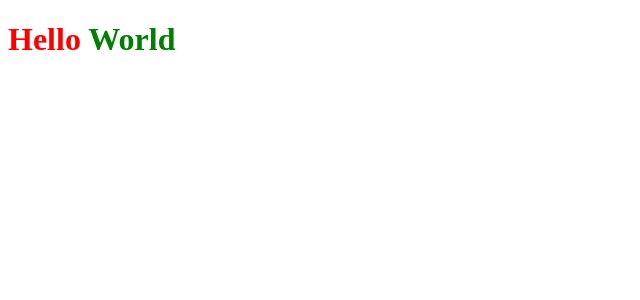
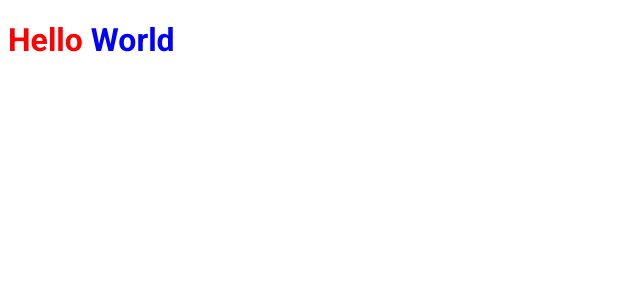
Before and after one commit to williamwhang/primeiro-projeto-next, a Next.js app: page / in a window 1280 px wide. Shown: the top 300 px of the page, without its empty margins (0-640 px from the left). Built offline with nearby package versions, Linux system fonts and the light colour scheme.

Commit message:
Configurando fonte externa

```diff
--- /dev/null
+++ b/src/pages/_document.tsx
@@ -0,0 +1,20 @@
+import Document, { Html, Head, Main, NextScript } from 'next/document'
+
+export default class MyDocument extends Document {
+    render() {
+        return (
+            <Html>
+                <Head>
+                    <link rel="preconnect" href="https://fonts.gstatic.com" />
+                    <link href="https://fonts.googleapis.com/css2?family=Roboto:wght@400;700;900&display=swap" rel="stylesheet" />
+
+                  <title>ignews</title>
+                </Head>
+                <body>
+                    <Main />
+                    <NextScript />
+                </body>
+                </Html>
+        )
+    }
+}
--- a/src/styles/home.module.scss
+++ b/src/styles/home.module.scss
@@ -1,7 +1,8 @@
 .title {
   color: red;
+  font-family: Roboto;
 
   span {
-    color: green;
+    color: blue;
   }
 }
```
